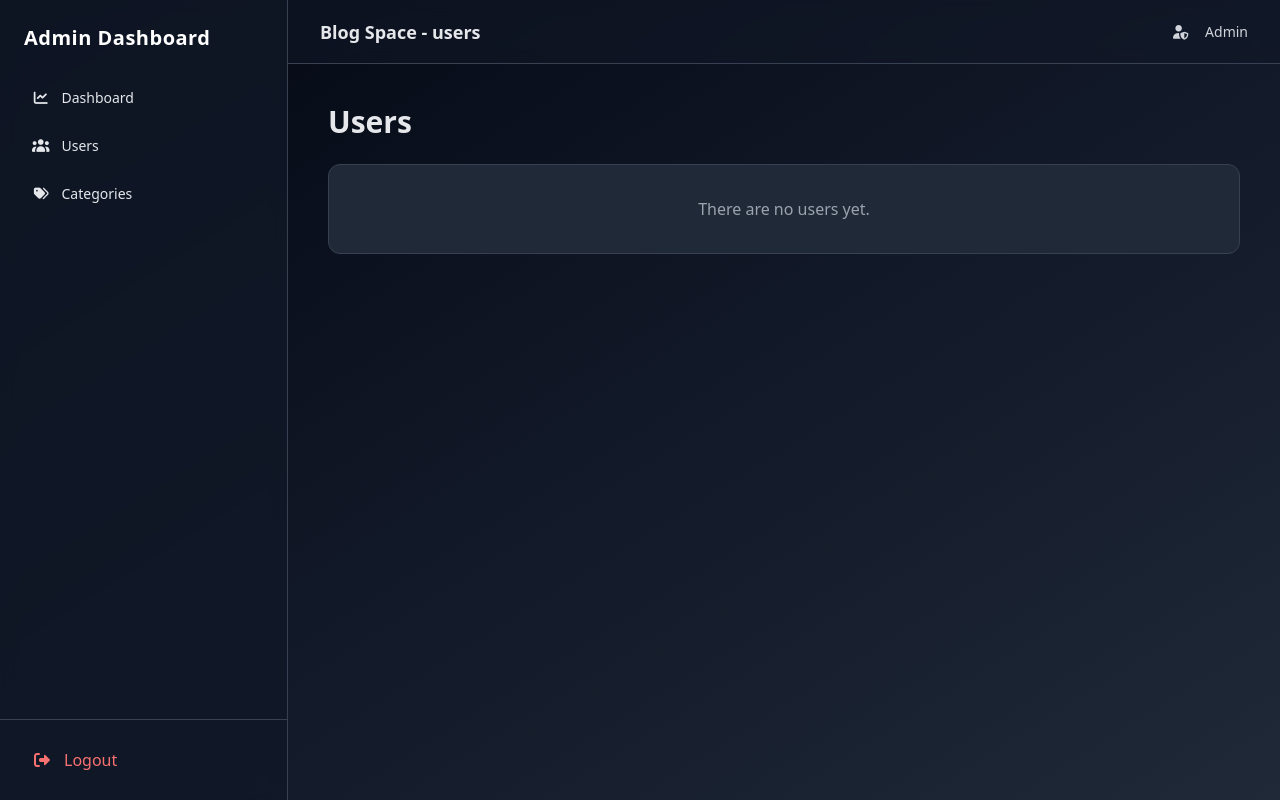
After one commit to elgmouriabderrahim/blogSpace, a PHP site: page /admin/users in a window 1280 px wide. The commit adds this page. Run offline with PHP 8.4, Linux system fonts and the light colour scheme; some libraries are stand-ins or nearby versions.

Commit message:
add admin pages

```diff
--- a/app/Controllers/HomeController.php
+++ b/app/Controllers/HomeController.php
@@ -5,7 +5,7 @@ use App\Core\Controller;
 
 class HomeController extends Controller
 {
-    public function index(){
-        $this->view('home', ['title' => 'home page']);
+    public function dashboard(){
+        $this->view('Admin/dashboard', ['title' => 'Blog Space - dashboard']);
     }
 }
--- /dev/null
+++ b/app/Controllers/UsersController.php
@@ -0,0 +1,11 @@
+<?php
+
+namespace App\Controllers;
+use App\Core\Controller;
+
+class UsersController extends Controller
+{
+    public function index(){
+        $this->view('Admin/users', ['title' => 'Blog Space - users']);
+    }
+}
--- a/app/Views/layouts/main.php
+++ b/app/Views/layouts/main.php
@@ -1,19 +1,34 @@
 <!DOCTYPE html>
-<html>
+<html lang="en">
 <head>
     <meta charset="UTF-8">
+    <meta name="viewport" content="width=device-width, initial-scale=1.0">
+    <title><?= isset($title) ? htmlspecialchars($title) : 'Admin Dashboard' ?></title>
+
     <script src="https://cdn.tailwindcss.com"></script>
-    <link rel="stylesheet" href="https://cdnjs.cloudflare.com/ajax/libs/font-awesome/7.0.1/css/all.min.css" integrity="sha512-2SwdPD6INVrV/lHTZbO2nodKhrnDdJK9/kg2XD1r9uGqPo1cUbujc+IYdlYdEErWNu69gVcYgdxlmVmzTWnetw==" crossorigin="anonymous" referrerpolicy="no-referrer" />
-    <title><?= isset($title) ? htmlspecialchars($title) : 'Home' ?></title>
+
+    <link rel="stylesheet" href="https://cdnjs.cloudflare.com/ajax/libs/font-awesome/7.0.1/css/all.min.css" integrity="sha512-2SwdPD6INVrV/lHTZbO2nodKhrnDdJK9/kg2XD1r9uGqPo1cUbujc+IYdlYdEErWNu69gVcYgdxlmVmzTWnetw==" crossorigin="anonymous" referrerpolicy="no-referrer"/>
 </head>
-<body>
-    <?php require __DIR__ . '/../partials/header.php'; ?>
 
-    <main class="bg-gray-900 text-white flex items-center justify-center min-h-screen">
-        <?php require $viewFile; ?>
+<body class="bg-gradient-to-br from-gray-950 via-gray-900 to-gray-800 text-gray-200 min-h-screen">
+
+<div class="flex min-h-screen">
+    <?php
+    $uri = parse_url($_SERVER['REQUEST_URI'], PHP_URL_PATH);
+    if($uri !== '/login' && $uri !== '/register') require_once dirname(__DIR__) . "/partials/aside.php";
+    ?>
+
+    <main class="flex-1 flex flex-col">
+
+        <?php require_once dirname(__DIR__) . "/partials/header.php"; ?>
+
+        <section class="flex-1 p-10 <?=  ($uri === '/login' || $uri === '/register') ? 'self-center':'' ?>">
+            <?php require $viewFile; ?>
+        </section>
+
     </main>
 
-    <?php require __DIR__ . '/../partials/footer.php'; ?>
+</div>
 
 </body>
 </html>
--- /dev/null
+++ b/app/Views/pages/admin/users.php
@@ -0,0 +1,68 @@
+<h1 class="text-3xl font-bold mb-6">Users</h1>
+
+<div class="bg-gray-800 rounded-xl overflow-hidden border border-gray-700">
+
+  <?php if (!empty($users) && is_array($users)): ?>
+
+  <table class="w-full">
+    <thead class="bg-gray-900 text-gray-400">
+      <tr>
+        <th class="p-4 text-left">ID</th>
+        <th class="p-4 text-left">Username</th>
+        <th class="p-4 text-left">Email</th>
+        <th class="p-4 text-left">Role</th>
+        <th class="p-4 text-left">Status</th>
+        <th class="p-4 text-right">Actions</th>
+      </tr>
+    </thead>
+    <tbody>
+
+    <?php foreach ($users as $user): ?>
+      <tr class="border-t border-gray-700">
+        <td class="p-4"><?= (int)($user['id'] ?? 0) ?></td>
+
+        <td class="p-4">
+          <?= htmlspecialchars($user['userName'] ?? '—') ?>
+        </td>
+
+        <td class="p-4">
+          <?= htmlspecialchars($user['email'] ?? '—') ?>
+        </td>
+
+        <td class="p-4">
+          <?= htmlspecialchars($user['role'] ?? 'user') ?>
+        </td>
+
+        <td class="p-4">
+          <?php if (!empty($user['banned'])): ?>
+            <span class="text-red-400">Banned</span>
+          <?php else: ?>
+            <span class="text-green-400">Active</span>
+          <?php endif; ?>
+        </td>
+
+        <td class="p-4 text-right">
+          <?php if (empty($user['banned'])): ?>
+            <a
+              href="/admin/users/ban/<?= (int)$user['id'] ?>"
+              class="bg-red-600 hover:bg-red-700 px-3 py-1 rounded text-sm"
+            >
+              Ban
+            </a>
+          <?php else: ?>
+            <span class="text-gray-500 text-sm">—</span>
+          <?php endif; ?>
+        </td>
+      </tr>
+    <?php endforeach; ?>
+
+    </tbody>
+  </table>
+
+  <?php else: ?>
+    <div class="p-8 text-center text-gray-400">
+      There are no users yet.
+    </div>
+  <?php endif; ?>
+
+</div>
--- a/app/Views/pages/login.php
+++ b/app/Views/pages/login.php
@@ -1,4 +1,4 @@
-<div class="w-[90%] lg:max-w-lg p-6">
+<div class="w-[90%] lg:max-w-lg p-6 self-center">
     <h1 class="text-3xl font-bold mb-2 text-center">Welcome Back!</h1>
     <p class="text-gray-400 mb-6 text-center">Enter your credentials to access your blog Account</p>
 
--- /dev/null
+++ b/app/Views/partials/aside.php
@@ -0,0 +1,37 @@
+<aside class="w-72 bg-gray-900/80 backdrop-blur border-r border-gray-700 flex flex-col">
+
+        <div class="px-6 py-6 text-xl font-bold text-white tracking-wide">
+            Admin Dashboard
+        </div>
+
+        <nav class="flex-1 px-4 space-y-1 text-sm">
+
+            <a href="/admin/dashboard"
+               class="flex items-center gap-3 px-4 py-3 rounded-lg hover:bg-gray-800 transition">
+                <i class="fa-solid fa-chart-line"></i>
+                Dashboard
+            </a>
+
+            <a href="/admin/users"
+               class="flex items-center gap-3 px-4 py-3 rounded-lg hover:bg-gray-800 transition">
+                <i class="fa-solid fa-users"></i>
+                Users
+            </a>
+
+            <a href="/admin/categories"
+               class="flex items-center gap-3 px-4 py-3 rounded-lg hover:bg-gray-800 transition">
+                <i class="fa-solid fa-tags"></i>
+                Categories
+            </a>
+
+        </nav>
+
+        <div class="p-4 border-t border-gray-700">
+            <a href="/logout"
+               class="flex items-center gap-3 px-4 py-3 rounded-lg text-red-400 hover:bg-red-500/10 hover:text-red-300 transition">
+                <i class="fa-solid fa-right-from-bracket"></i>
+                Logout
+            </a>
+        </div>
+
+    </aside>
--- a/app/Views/partials/header.php
+++ b/app/Views/partials/header.php
@@ -0,0 +1,12 @@
+<header class="h-16 flex items-center justify-between px-8 border-b border-gray-700 bg-gray-900/60 backdrop-blur">
+
+    <div class="text-lg font-semibold">
+        <?= isset($title) ? htmlspecialchars($title) : 'Dashboard' ?>
+    </div>
+
+    <div class="flex items-center gap-4 text-sm text-gray-300">
+        <i class="fa-solid fa-user-shield"></i>
+        <?= htmlspecialchars($_SESSION['user_name'] ?? 'Admin') ?>
+    </div>
+
+</header>
--- a/public/index.php
+++ b/public/index.php
@@ -4,10 +4,17 @@ use App\Core\Router;
 session_start();
 
 $router = new Router();
-$router->get('/', "HomeController@index");
+$router->get('/admin/dashboard', "HomeController@dashboard");
+
+$router->get('/admin/users', "UsersController@index");
+
+$router->get('/admin/categories', "CategoriesController@index");
+
 $router->post('/register', "AuthController@register");
 $router->get('/register', "AuthController@register");
+
 $router->get('/login', "AuthController@login");
 $router->post('/login', "AuthController@login");
+
 $router->get('/logout', "AuthController@logout");
 $router->dispatch();
```
Also changed, not shown: app/Controllers/CategoriesController.php (added, +11 -0 lines), app/Views/pages/admin/categories.php (added, +66 -0 lines), app/Views/pages/admin/dashboard.php (added, +60 -0 lines), app/Views/partials/footer.php (deleted).
